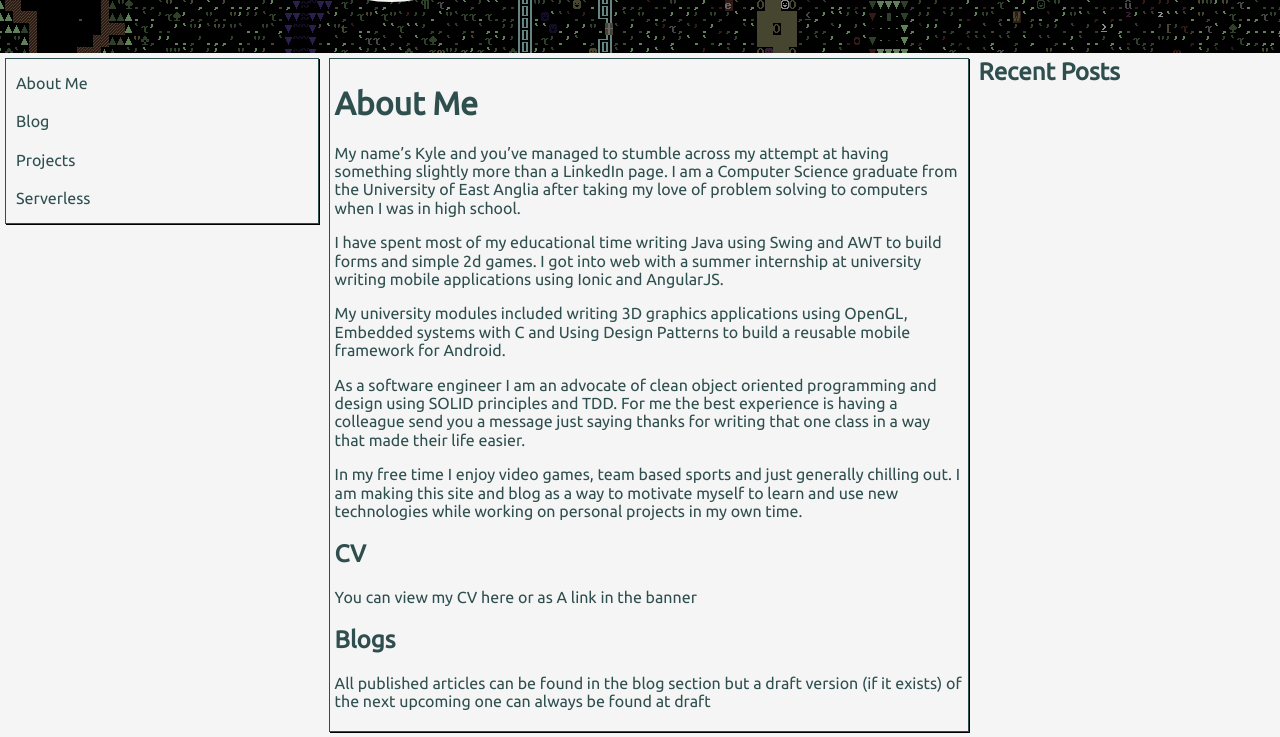
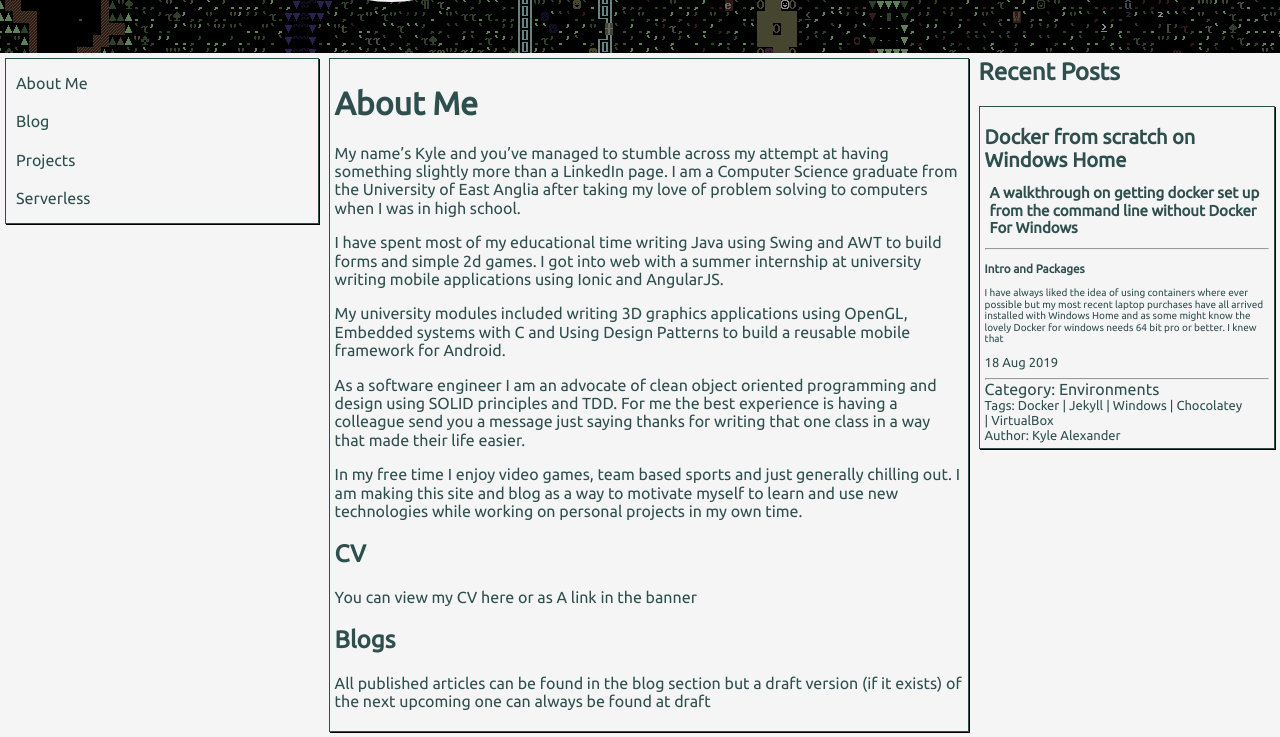
Before and after one commit to Mcphylus12/mcphylus12.github.io, a Jekyll site: the page built from index.md, in a window 1280 px wide, cut to the strip 307-1044 px from the top of the page. Built offline with Jekyll 4.4.1, drawn with Linux system fonts in a browser that asks for light colours.

Commit message:
removed post templating

```diff
--- a/_posts/2019-08-18-Docker-With-VBox.md
+++ b/_posts/2019-08-18-Docker-With-VBox.md
@@ -1,10 +1,15 @@
 ---
 layout: post
+Class: post-content
 
 Title: Docker on Windows with docker-machine and VirtualBox
 
 Category: Environments
 Tags: [Docker, Jekyll, Windows, Chocolatey, VirtualBox]
+Author: Kyle Alexander
+
+visible: true
+excerpt_separator: <!--more-->
 ---
 
 # Docker from scratch on Windows Home
--- a/_posts/2019-08-29-SOLID.md
+++ b/_posts/2019-08-29-SOLID.md
@@ -1,10 +1,15 @@
 ---
 layout: draft
+Class: post-content
 
 Title: Measuring SOLID
+Author: Kyle Alexander
 
 Category: Code Design
 Tags: [SOLID, OOP]
+
+permalink: /draft/
+excerpt_separator: <!--more-->
 ---
 
 # Thoughts on SOLID
```
Also changed, not shown: _layouts/draft.html (deleted, +0 -11 lines), _layouts/post.html (deleted, +0 -11 lines).
